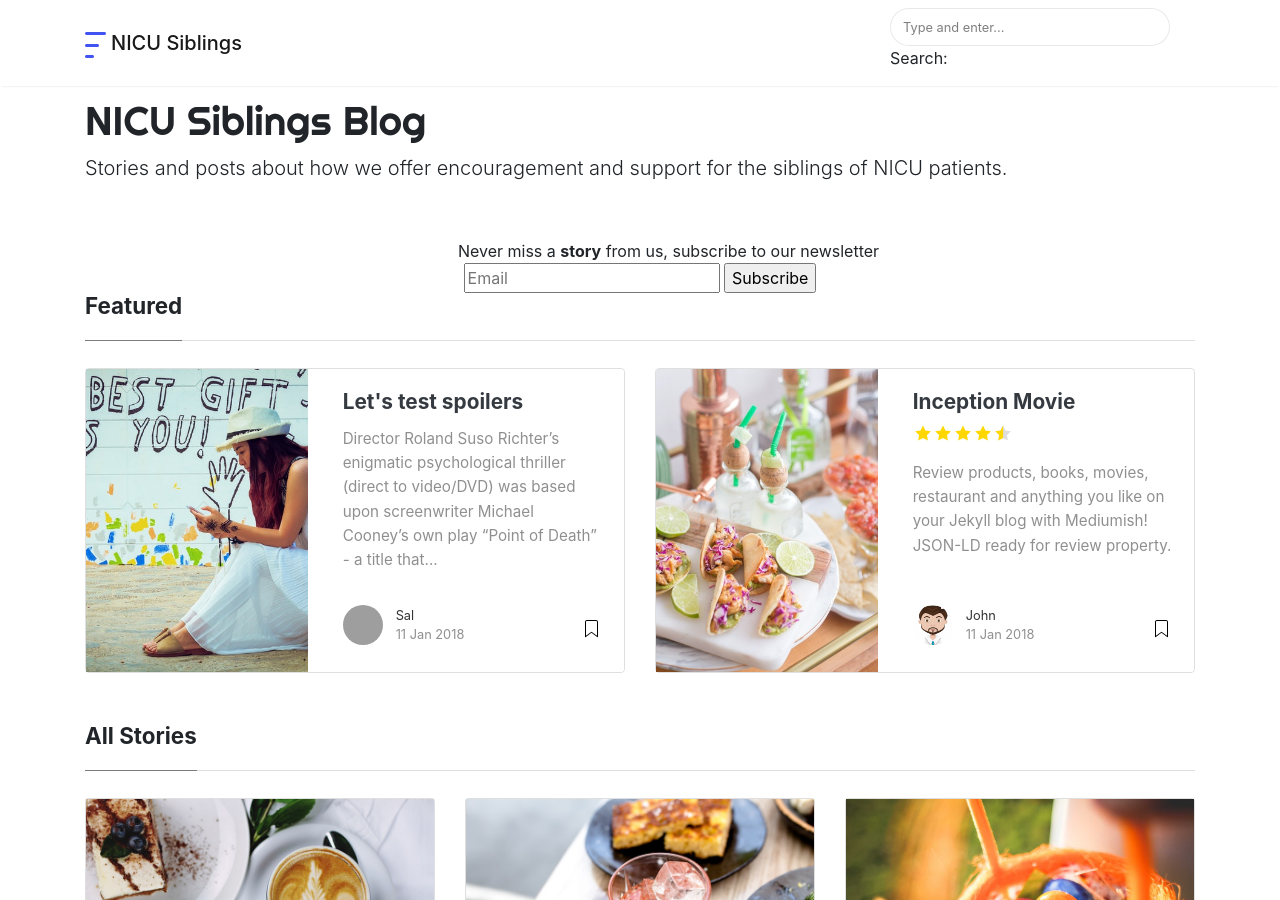
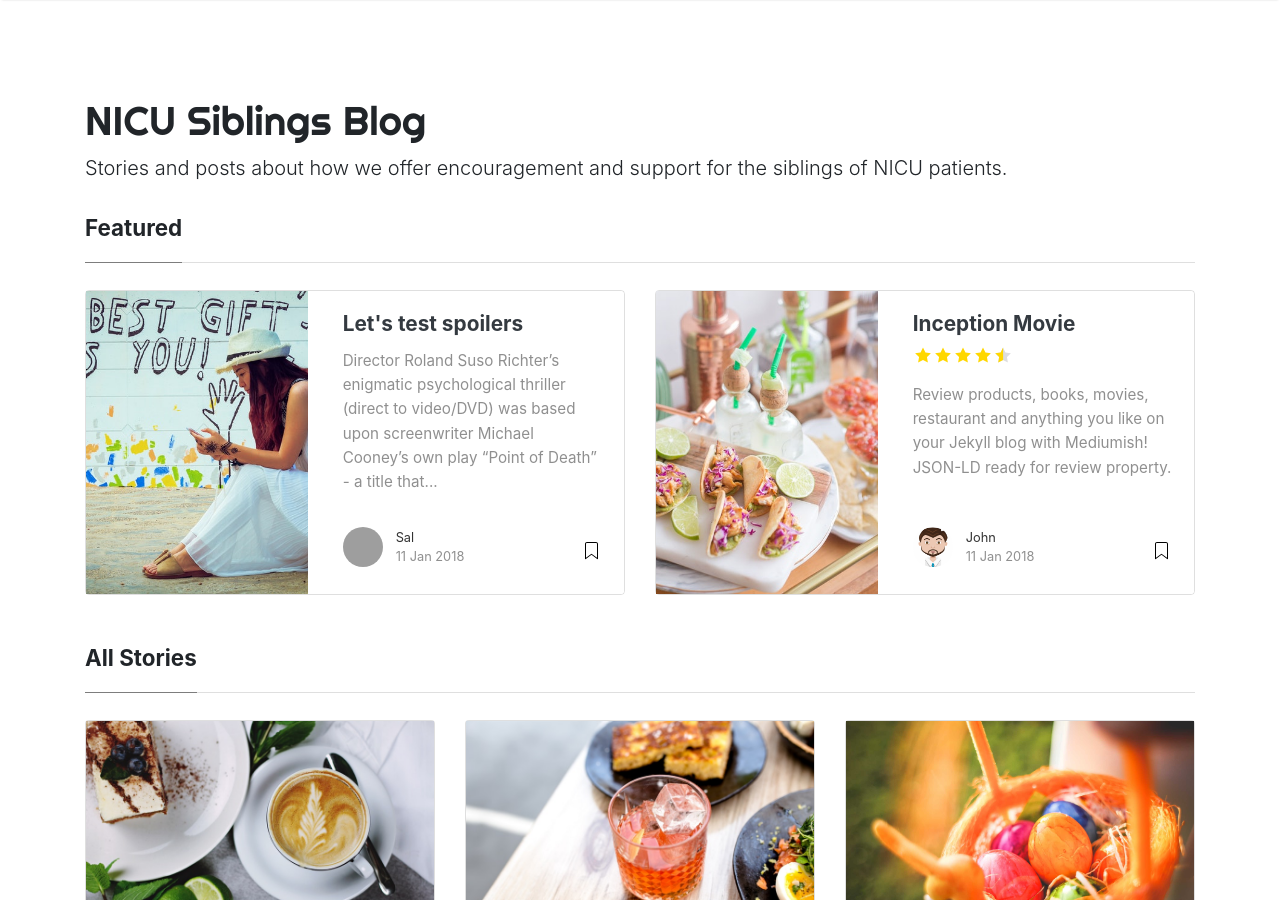
Before and after one commit to tking999/nicu-siblings-blog, a Jekyll site: the page built from index.html, in a window 1280 px wide and 900 px high. Built offline with Jekyll 4.4.1, drawn with Linux system fonts in a browser that asks for light colours; nearby versions of some CDN libraries; the list of posts is cut into pages by our own code; grey boxes are pictures that could not be loaded.

Commit message:
Refinements and additions.

```diff
--- a/_layouts/default.html
+++ b/_layouts/default.html
@@ -108,9 +108,9 @@ ga('send', 'pageview');
 {% if site.mailchimp-list %}
 <!-- Alert Bar
 ================================================== -->
-<!-- <div class="alertbar"> -->
+<div class="alertbar">
 	<div class="container text-center">
-		<span><i class="fa fa-envelope-o fa-3x"></i>&nbsp; Never miss a <b>story</b> from us, subscribe to our newsletter</span>
+		<span><i class="far fa-envelope fa-2x"></i>&nbsp; Never miss a <b>story</b> from us, subscribe to our newsletter</span>
         <form action="{{site.mailchimp-list}}" method="post" name="mc-embedded-subscribe-form" class="wj-contact-form validate" target="_blank" novalidate>
             <div class="mc-field-group">
             <input type="email" placeholder="Email" name="EMAIL" class="required email" id="mce-EMAIL" autocomplete="on" required>
@@ -118,7 +118,7 @@ ga('send', 'pageview');
             </div>
         </form>
 	</div>
-<!-- </div> -->
+</div>
 {% endif %}
 
 <!-- Content
--- a/assets/js/mediumish.js
+++ b/assets/js/mediumish.js
@@ -21,6 +21,7 @@ jQuery(document).ready(function($){
     }
 
     // alertbar later
+    /*
     $(document).scroll(function () {
         var y = $(this).scrollTop();
         if (y > 280) {
@@ -29,7 +30,7 @@ jQuery(document).ready(function($){
             $('.alertbar').fadeOut();
         }
     });
-
+*/
 
     // Smooth on external page
     $(function() {
```
